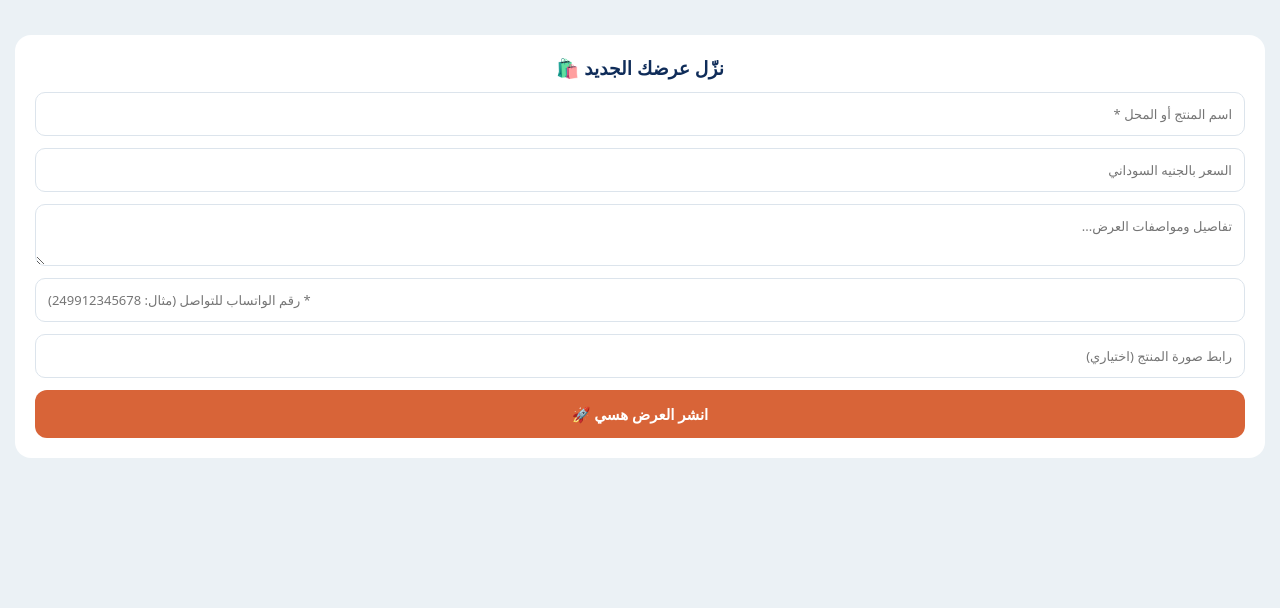
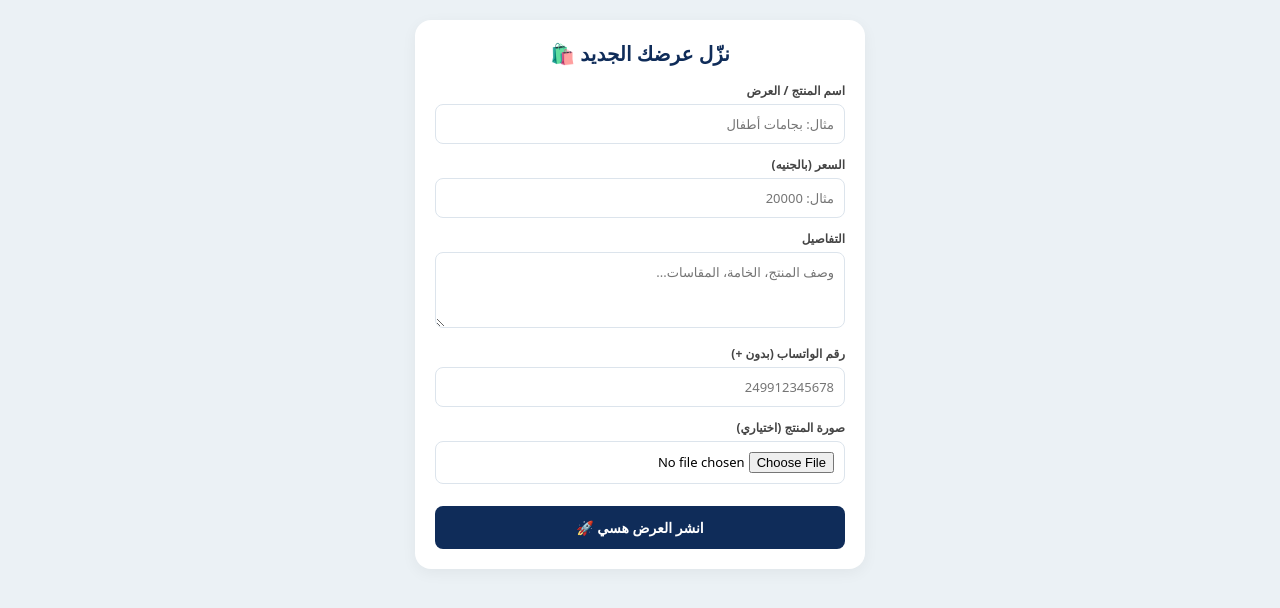
Before and after one commit to khalidamro543-stack/mahalak, a plain HTML site: page add.html in a window 1280 px wide. Drawn offline with nearby package versions, Linux system fonts and the light colour scheme.

Commit message:
Update add.html

```diff
--- a/add.html
+++ b/add.html
@@ -3,61 +3,105 @@
 <head>
     <meta charset="UTF-8">
     <meta name="viewport" content="width=device-width, initial-scale=1.0">
-    <title>محلك - نزّل عرضك</title>
+    <title>نزّل عرضك - محلك</title>
     <link href="https://cdnjs.cloudflare.com/ajax/libs/font-awesome/6.0.0/css/all.min.css" rel="stylesheet">
     <script src="https://cdn.jsdelivr.net/npm/@supabase/supabase-js@2"></script>
     <style>
         :root { --primary: #0F2C59; --secondary: #D86438; --bg-color: #EBF1F5; }
         * { box-sizing: border-box; margin: 0; padding: 0; font-family: system-ui, -apple-system, sans-serif; }
-        body { background-color: var(--bg-color); padding: 15px; }
-        .form-card { background: #fff; border-radius: 16px; padding: 20px; display: flex; flex-direction: column; gap: 12px; margin-top: 20px; }
-        .input-field, .textarea-field { width: 100%; padding: 12px; border: 1px solid #DCE4EC; border-radius: 10px; font-size: 13px; outline: none; }
-        .submit-btn { background: var(--secondary); color: white; border: none; padding: 14px; border-radius: 12px; font-size: 15px; font-weight: bold; cursor: pointer; }
+        body { background-color: var(--bg-color); padding: 20px; padding-bottom: 100px; }
+        .form-card { background: #fff; padding: 20px; border-radius: 16px; box-shadow: 0 4px 15px rgba(0,0,0,0.05); max-width: 450px; margin: auto; }
+        .form-title { text-align: center; color: var(--primary); font-size: 20px; font-weight: bold; margin-bottom: 15px; }
+        .input-group { margin-bottom: 12px; }
+        .input-group label { display: block; font-size: 12px; font-weight: bold; margin-bottom: 5px; color: #444; }
+        .input-group input, .input-group textarea { width: 100%; padding: 10px; border: 1px solid #DCE4EC; border-radius: 8px; font-size: 13px; outline: none; }
+        .submit-btn { width: 100%; background: var(--primary); color: #fff; border: none; padding: 12px; border-radius: 8px; font-size: 14px; font-weight: bold; cursor: pointer; margin-top: 10px; }
     </style>
 </head>
 <body>
 
     <div class="form-card">
-        <h3 style="color: var(--primary); text-align: center;">نزّل عرضك الجديد 🛍️</h3>
-
-        <input type="text" id="title" class="input-field" placeholder="اسم المنتج أو المحل *" required>
-        <input type="number" id="price" class="input-field" placeholder="السعر بالجنيه السوداني">
-        <textarea id="description" class="textarea-field" placeholder="تفاصيل ومواصفات العرض..."></textarea>
-        <input type="tel" id="phone" class="input-field" placeholder="رقم الواتساب للتواصل (مثال: 249912345678) *" required>
-        <input type="text" id="image_url" class="input-field" placeholder="رابط صورة المنتج (اختياري)">
-
-        <button class="submit-btn" onclick="saveProduct()">انشر العرض هسي 🚀</button>
+        <div class="form-title">نزّل عرضك الجديد 🛍️</div>
+        <form id="add-form">
+            <div class="input-group">
+                <label>اسم المنتج / العرض</label>
+                <input type="text" id="title" required placeholder="مثال: بجامات أطفال">
+            </div>
+            <div class="input-group">
+                <label>السعر (بالجنيه)</label>
+                <input type="number" id="price" required placeholder="مثال: 20000">
+            </div>
+            <div class="input-group">
+                <label>التفاصيل</label>
+                <textarea id="description" rows="3" placeholder="وصف المنتج، الخامة، المقاسات..."></textarea>
+            </div>
+            <div class="input-group">
+                <label>رقم الواتساب (بدون +)</label>
+                <input type="text" id="phone" required placeholder="249912345678">
+            </div>
+            <div class="input-group">
+                <label>صورة المنتج (اختياري)</label>
+                <input type="file" id="image-file" accept="image/*">
+            </div>
+            <button type="submit" class="submit-btn" id="submit-btn">انشر العرض هسي 🚀</button>
+        </form>
     </div>
 
     <script>
         const SUPABASE_URL = 'https://iagvkchymgvewvivxilv.supabase.co';
-        const SUPABASE_KEY = 'sb_publishable_l2lB13ZRtO41IUXZMBWVmw_tSwstU74';
+        const SUPABASE_KEY = 'ضع_مفتاحك_الحقيقي_هنا';
 
         const _supabase = supabase.createClient(SUPABASE_URL, SUPABASE_KEY);
 
-        async function saveProduct() {
+        document.getElementById('add-form').addEventListener('submit', async (e) => {
+            e.preventDefault();
+            const btn = document.getElementById('submit-btn');
+            btn.disabled = true;
+            btn.innerText = 'جاري النشر وتنسيق الصورة...';
+
             const title = document.getElementById('title').value;
             const price = document.getElementById('price').value;
             const description = document.getElementById('description').value;
             const phone = document.getElementById('phone').value;
-            const image_url = document.getElementById('image_url').value;
+            const imageFile = document.getElementById('image-file').files[0];
 
-            if (!title || !phone) {
-                alert('الرجاء إدخال اسم العرض ورقم الواتساب!');
-                return;
+            let imageUrl = null;
+
+            if (imageFile) {
+                const fileExt = imageFile.name.split('.').pop();
+                const fileName = `${Date.now()}.${fileExt}`;
+
+                const { data: uploadData, error: uploadError } = await _supabase.storage
+                    .from('products')
+                    .upload(fileName, imageFile);
+
+                if (uploadError) {
+                    alert('خطأ في رفع الصورة: ' + uploadError.message);
+                    btn.disabled = false;
+                    btn.innerText = 'انشر العرض هسي 🚀';
+                    return;
+                }
+
+                const { data: publicUrlData } = _supabase.storage
+                    .from('products')
+                    .getPublicUrl(fileName);
+
+                imageUrl = publicUrlData.publicUrl;
             }
 
             const { error } = await _supabase.from('products').insert([
-                { title, price, description, phone, image_url }
+                { title, price, description, phone, image_url: imageUrl }
             ]);
 
             if (error) {
                 alert('حدث خطأ أثناء النشر، حاول مرة أخرى.');
+                btn.disabled = false;
+                btn.innerText = 'انشر العرض هسي 🚀';
             } else {
-                alert('تم نشر عرضك بنجاح! سيظهر فوراً في الصفحة الرئيسية.');
+                alert('تم نشر عرضك بنجاح! 🎉');
                 window.location.href = 'index.html';
             }
-        }
+        });
     </script>
 </body>
 </html>
```
